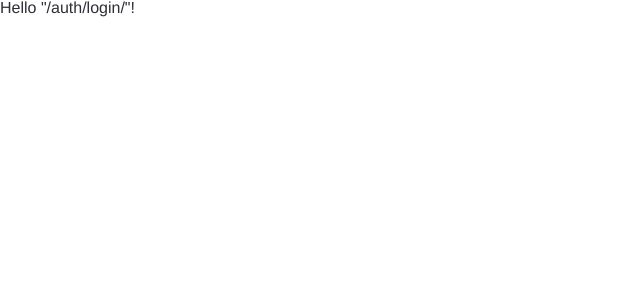
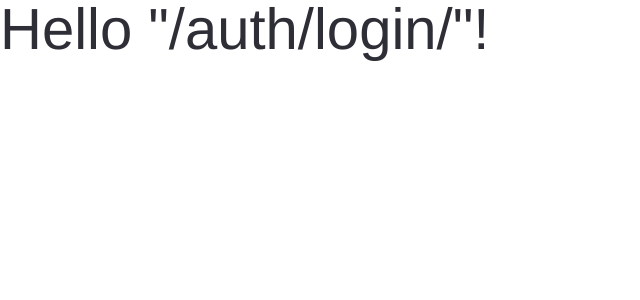
Before and after one commit to fc-2-ai/FE, a React (Vite) app: page /auth/login in a window 1280 px wide. Shown: the top 300 px of the page, without its empty margins (0-640 px from the left). Built offline with nearby package versions, Linux system fonts and the light colour scheme; a web font is replaced by a local one.

Commit message:
conf: PR Template file upload

```diff
--- a/src/styles/GlobalStyles.ts
+++ b/src/styles/GlobalStyles.ts
@@ -15,7 +15,7 @@ const GlobalStyles = createGlobalStyle`
 
     body,html {
     font-family: "NexonLv2", "Malgun Gothic", "맑은 고딕", helvetica, sans-serif;
-    font-size: ${({ theme }) => theme.fontSizes.fz16};
+    font-size: ${({ theme }) => theme.fontSizes.fz58};
     color: ${({ theme }) => theme.colors.text};
     font-weight: ${({ theme }) => theme.fontWeights.regular}
     }
```
